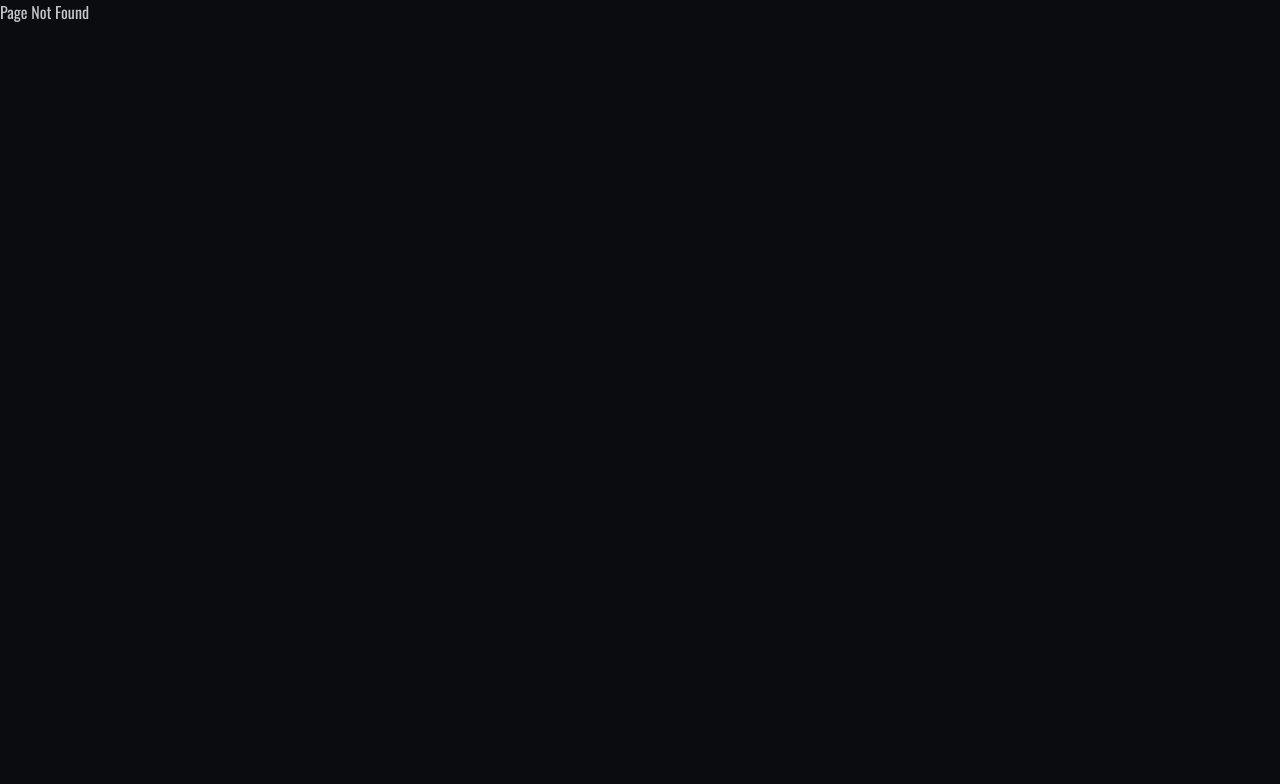
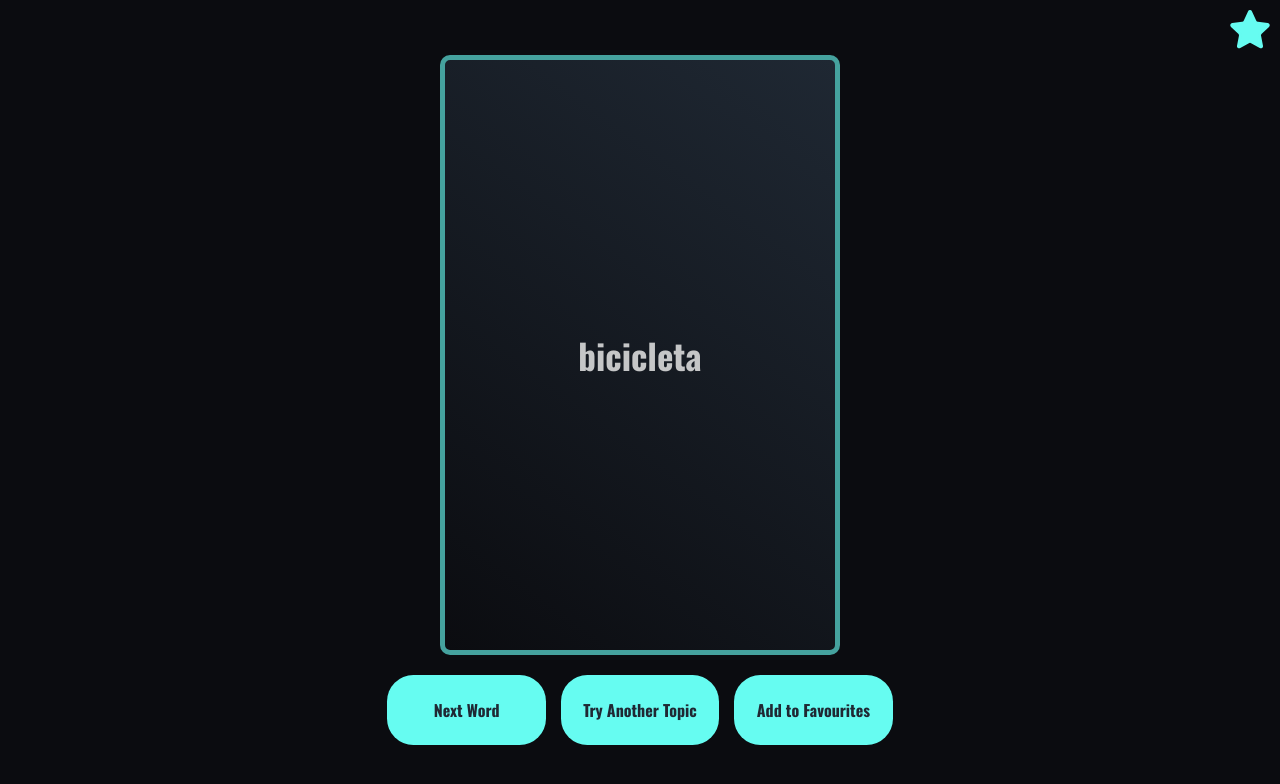
Before and after one commit to noamp09/spanish-flashcards, a React (Create React App) app: page /vehicles in a window 1280 px wide. Before the commit this address had no page. Shown: the top 784 px of the page. Built offline with nearby package versions, Linux system fonts and the light colour scheme.

Commit message:
optimized performance using file compressions and changes in the word handling

```diff
--- a/src/App.js
+++ b/src/App.js
@@ -20,6 +20,7 @@ import time from './json/time.json';
 import house_stuff from './json/house_stuff.json';
 import sports from './json/sports.json';
 import clothes from './json/clothes.json';
+import vehicles from './json/vehicles.json'
 
 function App() {
   return (
@@ -43,6 +44,7 @@ function App() {
         <Route path='/house-stuff' element={<FlashcardPage topic={house_stuff} />} />
         <Route path='/sports' element={<FlashcardPage topic={sports} />} />
         <Route path='/clothes' element={<FlashcardPage topic={clothes} />} />
+        <Route path='/vehicles' element={<FlashcardPage topic={vehicles} />} />
         <Route path='/favorites' element={<FlashcardPage topic="localstorage" />} />
         <Route path='/topics' element={<TopicsPage />} />
         <Route path='*' element={<div>Page Not Found</div>} />
--- a/src/components/flashcard/FlashcardPage.js
+++ b/src/components/flashcard/FlashcardPage.js
@@ -9,19 +9,28 @@ export default function FlashcardPage({ topic }) {
 
   const handleNextWord = () => {
     try {
+      let newWord;
+
       if (topic === 'localstorage') {
         const randomWord = getRandomWordFromLocalStorage();
         if (!randomWord) {
           throw new Error('No words found in local storage');
         }
-        setRandomDoc(randomWord);
+        newWord = randomWord;
       } else {
         if (!topic || topic.length === 0) {
           throw new Error('Invalid topic');
         }
         const randomIndex = Math.floor(Math.random() * topic.length);
         const randomDoc = topic[randomIndex];
-        setRandomDoc(randomDoc);
+        newWord = randomDoc;
+      }
+
+      // Check if the new word is already on the screen
+      if (!randomDoc || newWord.english !== randomDoc.english) {
+        setRandomDoc(newWord);
+      } else {
+        handleNextWord(); // Retry to get a different word
       }
     } catch (error) {
       console.error('Error loading topic:', error);
@@ -40,6 +49,7 @@ export default function FlashcardPage({ topic }) {
         <div>Loading...</div>
       )}
 
+      <a id="fav-link" href='favorites'><img alt='favorites' src={star}></img></a>
       <div className='horizontal-container'>
         <button onClick={handleNextWord} className='btn'>
           Next Word
@@ -52,7 +62,6 @@ export default function FlashcardPage({ topic }) {
         <button className='btn' onClick={() => addToLocalStorageJSON(randomDoc?.spanish, randomDoc?.english)}>
           Add to Favourites
         </button>
-        <a className='top-right' href='favorites'><img alt='favorites' src={star}></img></a>
       </div>
     </div>
   );
--- a/src/components/flashcard/flashcard.css
+++ b/src/components/flashcard/flashcard.css
@@ -1,8 +1,12 @@
-.top-right {
+#fav-link {
   margin: 10px;
   position: fixed;
   top: 0;
   right: 0;
+}
+
+#fav-link > img {
+  width: 40px;
 }
 
 
@@ -21,7 +25,7 @@
   display: flex;
   justify-content: center;
   align-items: center;
-  gap: 20px;
+  gap: 15px;
 }
 
   .flip-card {
@@ -81,6 +85,10 @@
   }
 
   @media (max-width: 600px) {
+    .horizontal-container {
+      gap: 5px;
+    }
+
     .flip-card{
       max-width: 250px;
       max-height: 375px;
@@ -89,5 +97,10 @@
 
     .btn {
       font-size: 0.8rem;
+      max-width: 30vw;
+    }
+
+    #fav-link > img {
+      width: 30px;
     }
   }
--- a/src/components/homepage/Homepage.js
+++ b/src/components/homepage/Homepage.js
@@ -1,6 +1,6 @@
 import './HomePage.css'
 import logo from '../../assets/logo.svg';
-import flag from '../../assets/flag.svg'
+import flag from '../../assets/flag.jpg'
 
 
 function HomePage() {
--- a/src/components/topics/Topics.js
+++ b/src/components/topics/Topics.js
@@ -1,9 +1,11 @@
 import React from 'react';
 import './topics.css'
+import star from '../../assets/star.svg'
 
 function TopicsPage() {
   return (
     <>
+        <a id="fav-link" href='favorites'><img alt='favorites' src={star}></img></a>
         <h1>All Topics / Todos Los Temas</h1>
         <div id='all-topics-container'>
           <a href='top-200' className='topic'>200 basic</a>
@@ -23,6 +25,7 @@ function TopicsPage() {
           <a href="house-stuff" className='topic'>house stuff</a>
           <a href="sports" className='topic'>sports</a>
           <a href="clothes" className='topic'>clothes</a>
+          <a href="vehicles" className='topic'>vehicles</a>
         </div>
 
         <a href='/'>
--- /dev/null
+++ b/src/json/vehicles.json
@@ -0,0 +1,34 @@
+[
+    {
+      "spanish": "coche",
+      "english": "car"
+    },
+    {
+      "spanish": "camioneta",
+      "english": "truck"
+    },
+    {
+      "spanish": "motocicleta",
+      "english": "motorcycle"
+    },
+    {
+      "spanish": "bicicleta",
+      "english": "bicycle"
+    },
+    {
+      "spanish": "autobús",
+      "english": "bus"
+    },
+    {
+      "spanish": "tren",
+      "english": "train"
+    },
+    {
+      "spanish": "avión",
+      "english": "airplane"
+    },
+    {
+      "spanish": "barco",
+      "english": "boat"
+    }
+  ]
```
Also changed, not shown: src/assets/flag.jpg (added), src/assets/flag.svg (deleted).
